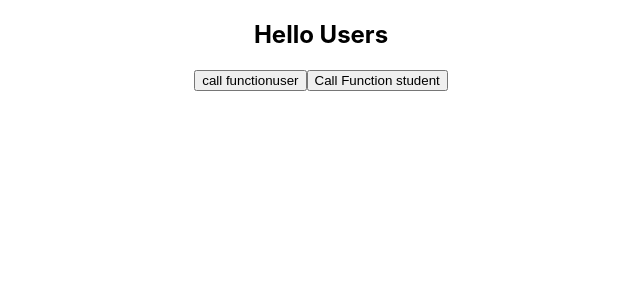
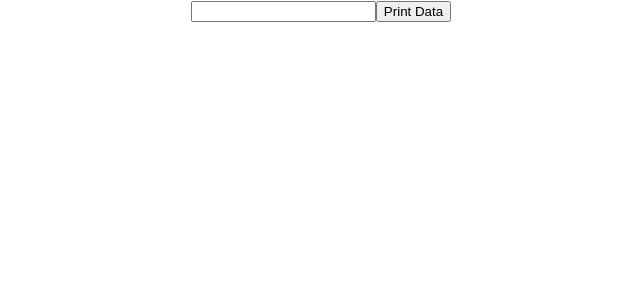
Before and after one commit to sakshi16-b/react-tut, a React (Create React App) app: page / in a window 1280 px wide. Shown: the top 300 px of the page, without its empty margins (319-959 px from the left). Built offline with nearby package versions, Linux system fonts and the light colour scheme.

Commit message:
get input value

```diff
--- a/src/App.js
+++ b/src/App.js
@@ -1,18 +1,17 @@
 import logo from "./logo.svg";
 import "./App.css";
 import { useState } from "react";
-import Student from "./Student";
-import Users from "./Users";
 
 function App() {
-  function getData() {
-    alert("Hello from App component");
-  }
+  const [data, setData] = useState();
+  const [print, setPrint] = useState(false);
+
   return (
     <>
       <div className="App">
-        <Users  name="user" data={getData} />
-        <Student name="student" data={getData} />
+        {print ? <h1>Input Field Value : {data}</h1> : null}
+        <input type="text" onChange={(e) => setData(e.target.value)} />
+        <button onClick={() => setPrint(true)}>Print Data</button>
       </div>
     </>
   );
```
